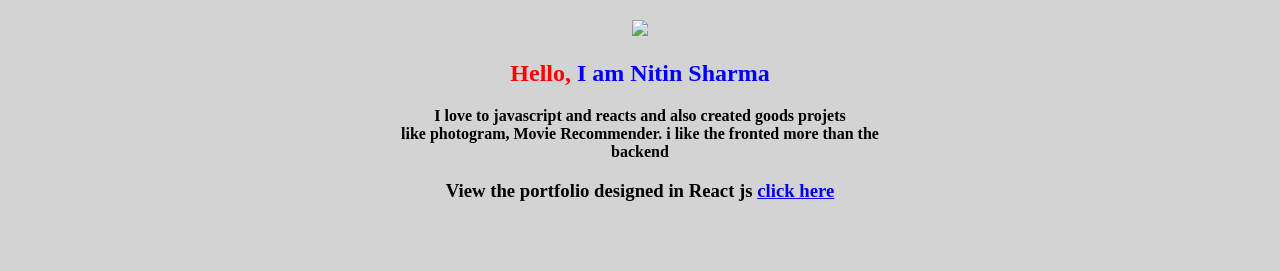
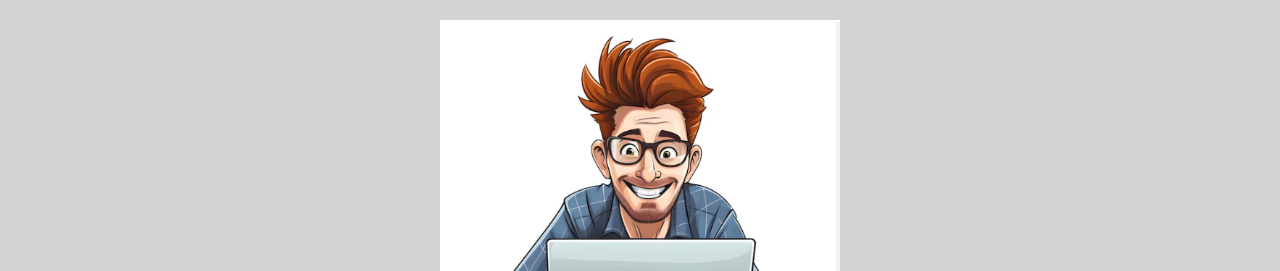
Before and after one commit to nbsharma52/my-portfolio, a plain HTML site: page index.html in a window 1280 px wide. Shown: the part 150-421 px from the top of the page. Drawn offline with Linux system fonts and the light colour scheme.

Commit message:
Update index.html
edit index file

```diff
--- a/index.html
+++ b/index.html
@@ -14,7 +14,7 @@
 </nav>
 </div>
 <div class="center">
-<img src="project-nitin\photos\pic.png"></div>
+<img src="./photos/pic.png"></div>
 <h2> Hello, <span class="half">I am Nitin Sharma</span></h2>
 <p class="black"> I love to javascript and reacts and also created goods projets<br> like photogram, Movie Recommender. i like the fronted more than the <br> backend<br></p>
 <h3> View the portfolio designed in React js <a href="C:\Users\noida\Documents\project-nitin\photos\pic.png">click here </a></h3><br><br><br>
```
